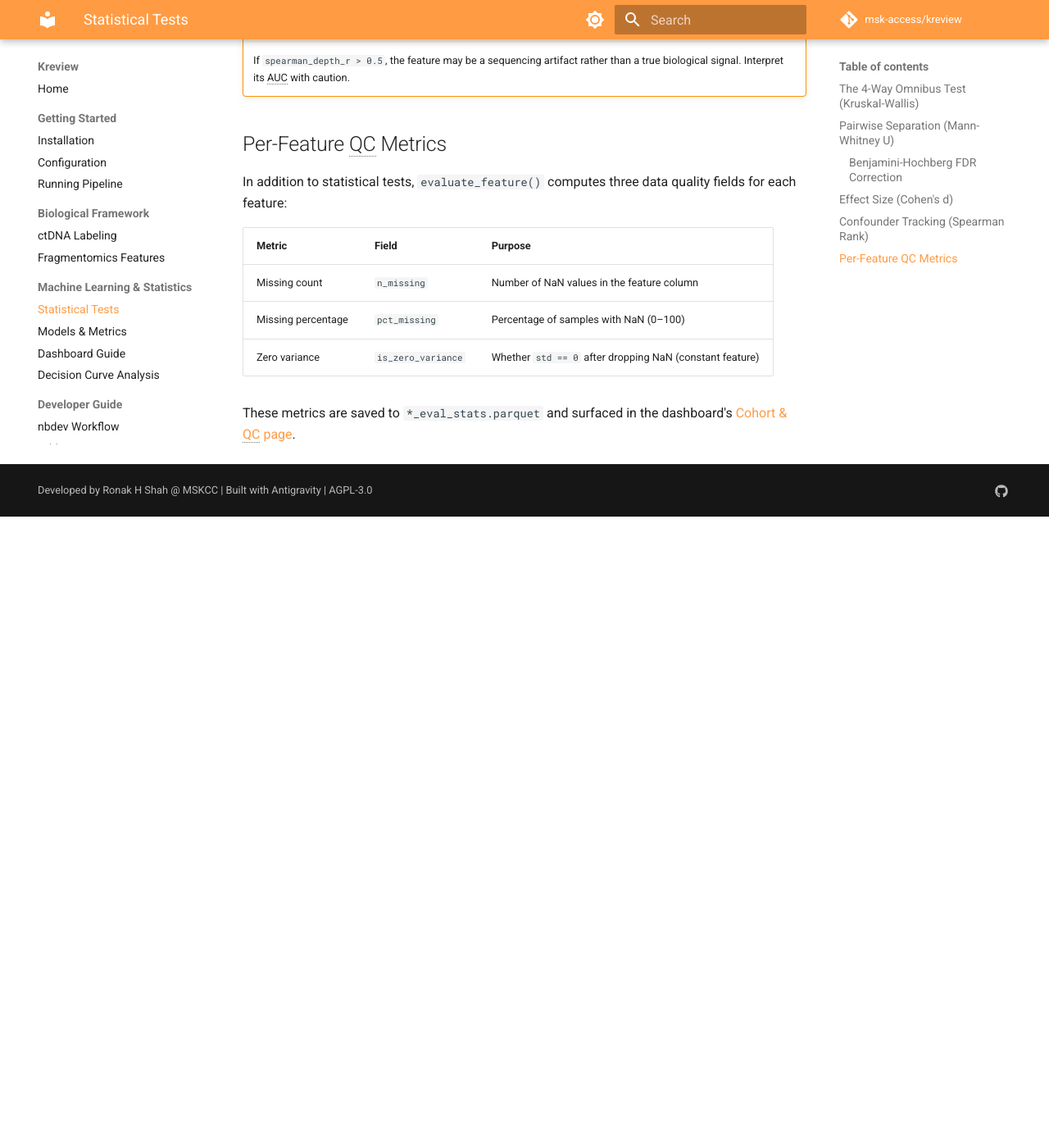
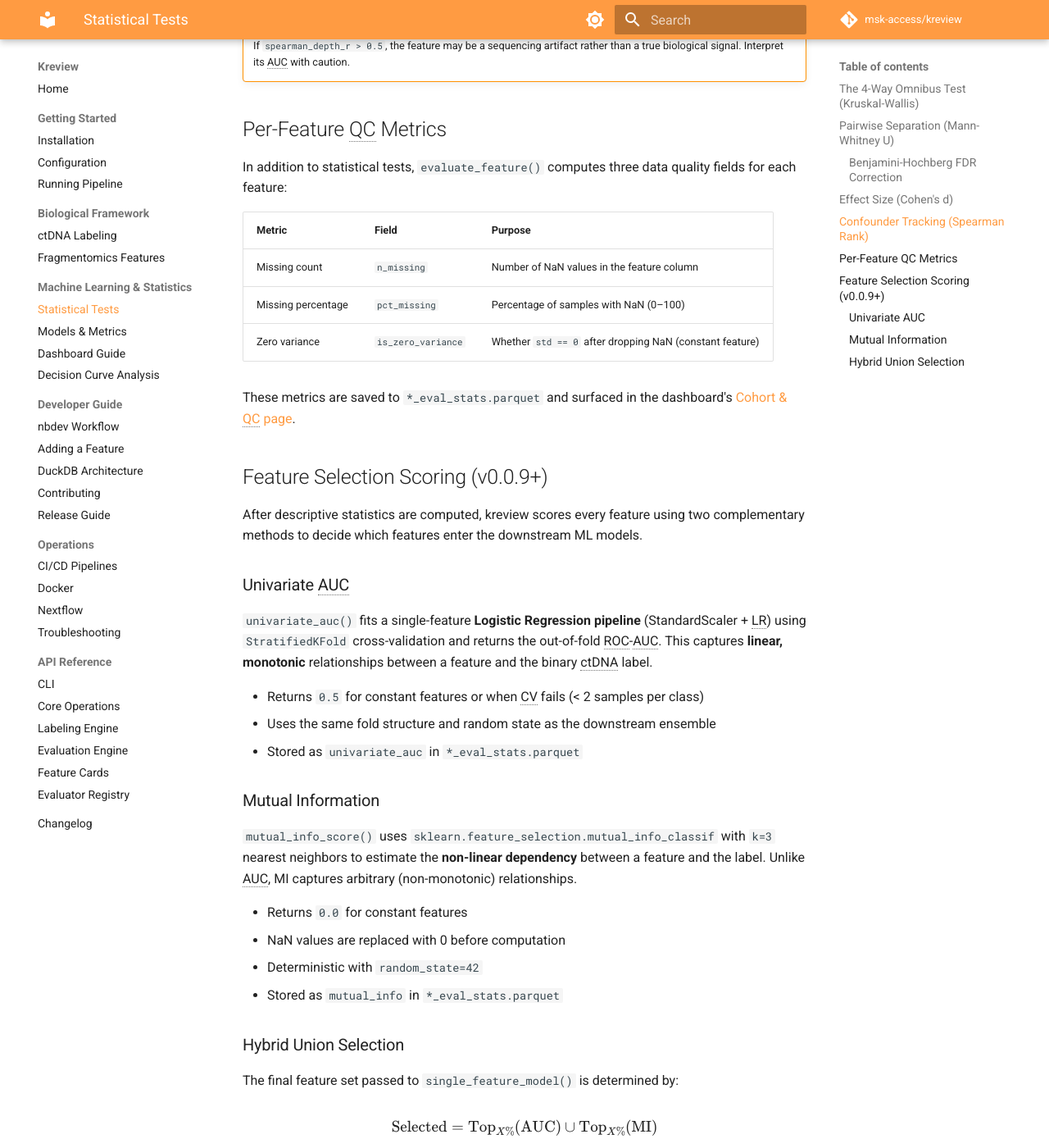
Before and after one commit to msk-access/kreview, an MkDocs documentation site: the page built from docs/machine-learning/statistical-tests.md, in a window 1280 px wide and 1400 px high, scrolled down 2136 px. Shown: the whole window at 82% size. Built offline with MkDocs 1.6.1 and Material for MkDocs 9.7.7, drawn with Linux system fonts in a browser that asks for light colours; comment, search, counter and statistics services are not loaded; the version menu is left out; before the commit the page ends 2766 px from its top, so only the background shows below that; some of the changed text lies outside the part shown.

Commit message:
release: v0.0.9
Triple version bump (settings.ini, __init__.py, nextflow.config)

Documentation:
- pipeline-cli.md: Replace --top-n with --top-percentile, add Feature Selection tab
- statistical-tests.md: Extend flowchart, add Feature Selection Scoring section
- dashboard-guide.md: Update volcano (AUC x-axis), cards (AUC+MI), add QC scatter
- models-and-metrics.md: Add selection_qc to JSON schema (44 -> 45 fields)

Changelog: Finalize v0.0.9 date, sync to docs/changelog.md

````diff
--- a/docs/machine-learning/statistical-tests.md
+++ b/docs/machine-learning/statistical-tests.md
@@ -11,7 +11,10 @@
     B --> C["Mann-Whitney U\n(pairwise)"]:::step
     C --> D["Cohen's d\n(effect size)"]:::step
     D --> E["Spearman Rank\n(confounders)"]:::step
-    E --> F["Pass to ML\nModels"]:::step
+    E --> F["Univariate AUC\n(per-feature LR)"]:::step
+    F --> G["Mutual Information\n(non-linear)"]:::step
+    G --> H["Hybrid Union\n(top % AUC ∪ MI)"]:::step
+    H --> I["Pass to ML\nModels"]:::step
 ```
 
 ---
@@ -78,3 +81,43 @@
 | Zero variance | `is_zero_variance` | Whether `std == 0` after dropping NaN (constant feature) |
 
 These metrics are saved to `*_eval_stats.parquet` and surfaced in the dashboard's [Cohort & QC page](../machine-learning/dashboard-guide.md#page-5-cohort--qc).
+
+## Feature Selection Scoring (v0.0.9+)
+
+After descriptive statistics are computed, kreview scores every feature using two complementary methods to decide which features enter the downstream ML models.
+
+### Univariate AUC
+
+`univariate_auc()` fits a single-feature **Logistic Regression pipeline** (StandardScaler + LR) using `StratifiedKFold` cross-validation and returns the out-of-fold ROC-AUC. This captures **linear, monotonic** relationships between a feature and the binary ctDNA label.
+
+- Returns `0.5` for constant features or when CV fails (< 2 samples per class)
+- Uses the same fold structure and random state as the downstream ensemble
+- Stored as `univariate_auc` in `*_eval_stats.parquet`
+
+### Mutual Information
+
+`mutual_info_score()` uses `sklearn.feature_selection.mutual_info_classif` with `k=3` nearest neighbors to estimate the **non-linear dependency** between a feature and the label. Unlike AUC, MI captures arbitrary (non-monotonic) relationships.
+
+- Returns `0.0` for constant features
+- NaN values are replaced with 0 before computation
+- Deterministic with `random_state=42`
+- Stored as `mutual_info` in `*_eval_stats.parquet`
+
+### Hybrid Union Selection
+
+The final feature set passed to `single_feature_model()` is determined by:
+
+$$\text{Selected} = \text{Top}_{X\%}(\text{AUC}) \cup \text{Top}_{X\%}(\text{MI})$$
+
+where $X$ is controlled by `--top-percentile` (default: 10%). The **union** ensures that features strong in *either* metric are retained — a feature with high AUC but low MI (linear predictor) or high MI but low AUC (non-linear predictor) will both be included.
+
+!!! tip "Selection QC"
+    The `selection_qc` metadata block in `model_results.json` records:
+
+    - `method`: Always `hybrid_union`
+    - `n_selected_union`: Total features selected
+    - `n_overlap_both`: Features in top-X% of *both* metrics
+    - `n_auc_only` / `n_mi_only`: Features exclusive to one metric
+
+!!! warning "Deprecated: `--top-n`"
+    The `--top-n` flag (fixed count, Cohen's D ranking) is deprecated since v0.0.9. Use `--top-percentile` instead.
--- a/kreview/__init__.py
+++ b/kreview/__init__.py
@@ -1 +1 @@
-__version__ = "0.0.8"
+__version__ = "0.0.9"
````
Also changed, not shown: CHANGELOG.md (+1 -1 lines), docs/changelog.md (+26 -0 lines), docs/getting-started/pipeline-cli.md (+13 -7 lines), docs/machine-learning/dashboard-guide.md (+17 -5 lines), docs/machine-learning/models-and-metrics.md (+2 -1 lines), 2 other files.
